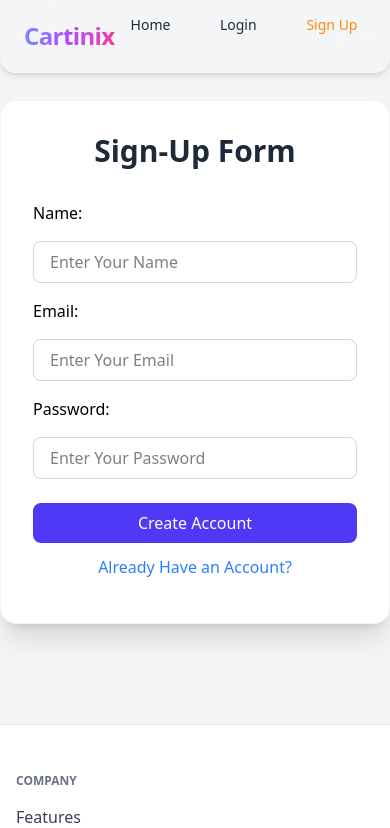
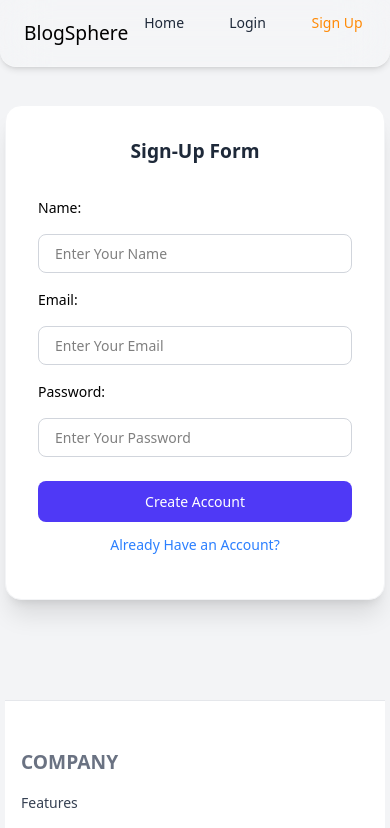
Before and after one commit to Mashood-Zah1d/Blog-App-React, a React (Vite) app: page /sign-up in a window 390 px wide. Shown: the top 828 px of the page. Built offline with nearby package versions, Linux system fonts and the light colour scheme; no server answers.

Commit message:
Responsive

```diff
--- a/src/App.css
+++ b/src/App.css
@@ -3,3 +3,37 @@
 body{
   background: #f3f4f6;
 }
+
+@media (max-width: 768px) {
+  body {
+    font-size: 14px;
+    padding: 5px;
+  }
+
+  .container {
+    width: 95%;
+    padding: 8px;
+  }
+
+  .grid {
+    display: grid;
+    grid-template-columns: 1fr; /* stack items */
+    gap: 15px;
+  }
+
+  img {
+    max-width: 100%;
+    height: auto;
+  }
+
+  button {
+    width: 100%;
+    font-size: 14px;
+    padding: 10px;
+  }
+
+  h1, h2, h3 {
+    font-size: 1.2rem;
+    line-height: 1.4;
+  }
+}
--- a/src/Appwrite/Auth.js
+++ b/src/Appwrite/Auth.js
@@ -32,6 +32,7 @@ class Authentication {
           return  await this.account.createEmailPasswordSession(email,password)
         } catch (error) {
             console.log("APPWRITE:: ERROR : " +error)
+            return error
         }
     }
 
--- a/src/Component/Header/Header.jsx
+++ b/src/Component/Header/Header.jsx
@@ -23,9 +23,9 @@ function Header() {
 
         <h1
           onClick={() => navigate("/")}
-          className="text-2xl font-extrabold tracking-tight bg-gradient-to-r from-indigo-400 via-purple-500 to-pink-500 bg-clip-text text-transparent cursor-pointer"
+          className="text-2xl text-black  cursor-pointer"
         >
-          Cartinix
+          BlogSphere
         </h1>
 
         <ul className="flex space-x-6">
@@ -37,8 +37,8 @@ function Header() {
                   className={({ isActive }) =>
 
 
-                    `relative text-sm font-medium
-                   dark:text-white
+                  `relative text-sm font-medium
+                 dark:text-white
                   after:content-[''] after:absolute after:left-0 after:-bottom-1
                  after:h-[2px] after:bg-gradient-to-r from-indigo-400 via-purple-500 to-pink-500
                  after:w-0 after:transition-all after:duration-300
--- a/src/Component/PostForm/PostForm.jsx
+++ b/src/Component/PostForm/PostForm.jsx
@@ -27,12 +27,14 @@ function PostForm({ post }) {
             if (post) {
                 const file =  data.image[0] ? await service.uploadPhoto(data.image[0]) : null;
 
+                console.log(data.slug);
+                console.log(post.$id);
 
-                const dbpost = await service.updatePost(post.$id, { ...data, featuredImage: file ? file.$id : undefined, userId: userData.$id })
+                const dbpost = await service.updatePost(post.$id, { ...data,$id : data.slug, featuredImage: file ? file.$id : undefined, userId: userData.$id })
 
                 if (dbpost) {
-                    dispatch(editPost({ slug: data.slug, updatedData: dbpost }))
-                    navigate(`/post/${dbpost.$id}`)
+                    dispatch(editPost({ updatedData: dbpost , slug : post.$id}))
+                    navigate(`/post/${post.$id}`)
                 }
             }
 
--- a/src/Component/SignUp/Signup.jsx
+++ b/src/Component/SignUp/Signup.jsx
@@ -34,6 +34,7 @@ function Signup() {
     return (
         <div className="max-w-md mx-auto my-25 bg-white rounded-2xl shadow-xl p-8 border border-gray-100">
             <h1 className="text-3xl font-bold text-center text-gray-800 mb-8">Sign-Up Form</h1>
+            <h3>{error}</h3>
             <form onSubmit={handleSubmit(Create)}>
                 <Input
                     label="Name: "
--- a/src/Component/Signin/Signin.jsx
+++ b/src/Component/Signin/Signin.jsx
@@ -18,6 +18,11 @@ function Signin() {
         setError("");
         try {
             const session = await authentication.login({ ...data })
+            if (session.code === 401) {
+                setError("Email Or Password Is Wrong")
+            }
+
+
             if (session) {
                 const CurrentUserData = await authentication.getUser();
                 if (CurrentUserData){
@@ -32,6 +37,8 @@ function Signin() {
 
             }
         } catch (error) {
+            console.log(error.code);
+
             setError(error.message)
         }
     }
@@ -39,7 +46,6 @@ function Signin() {
     return (
         <div className="max-h-full max-w-md mx-auto my-20 bg-white rounded-2xl shadow-xl p-8 border border-gray-100">
             <h1 className="text-3xl font-bold text-center text-gray-800 mb-8">Sign In</h1>
-
             <form onSubmit={handleSubmit(login)}>
 
                 <Input
--- a/src/Pages/Post.jsx
+++ b/src/Pages/Post.jsx
@@ -11,13 +11,10 @@ function Post() {
     const navigate = useNavigate();
     const dispatch = useDispatch();
 
-    const posts = useSelector((state) => state.post.Posts);
-    const [post, setPost] = useState(null);
+    const post = useSelector((state) =>
+        state.post.Posts.find(p => p.$id === slug)
+    );
 
-    useEffect(() => {
-        const p = posts.find(p => p.$id === slug);
-        setPost(p);
-    }, [posts, slug]);
 
 
 
--- a/src/Store/PostSlice.js
+++ b/src/Store/PostSlice.js
@@ -26,7 +26,7 @@ const postService = createSlice({
     editPost: (state, action) => {
       const slug = action.payload.slug;
       const updatedData = action.payload.updatedData;
-      state.Posts= state.Posts.map((post) => post.$id === slug ? { ...post, ...updatedData } : post)
+      state.Posts= state.Posts.map((post) => post.$id === slug ? { ...post, ...updatedData} : post)
     }
   }
 })
```
Also changed, not shown: src/Component/Rte/Rte.jsx (line endings or trailing spaces).
